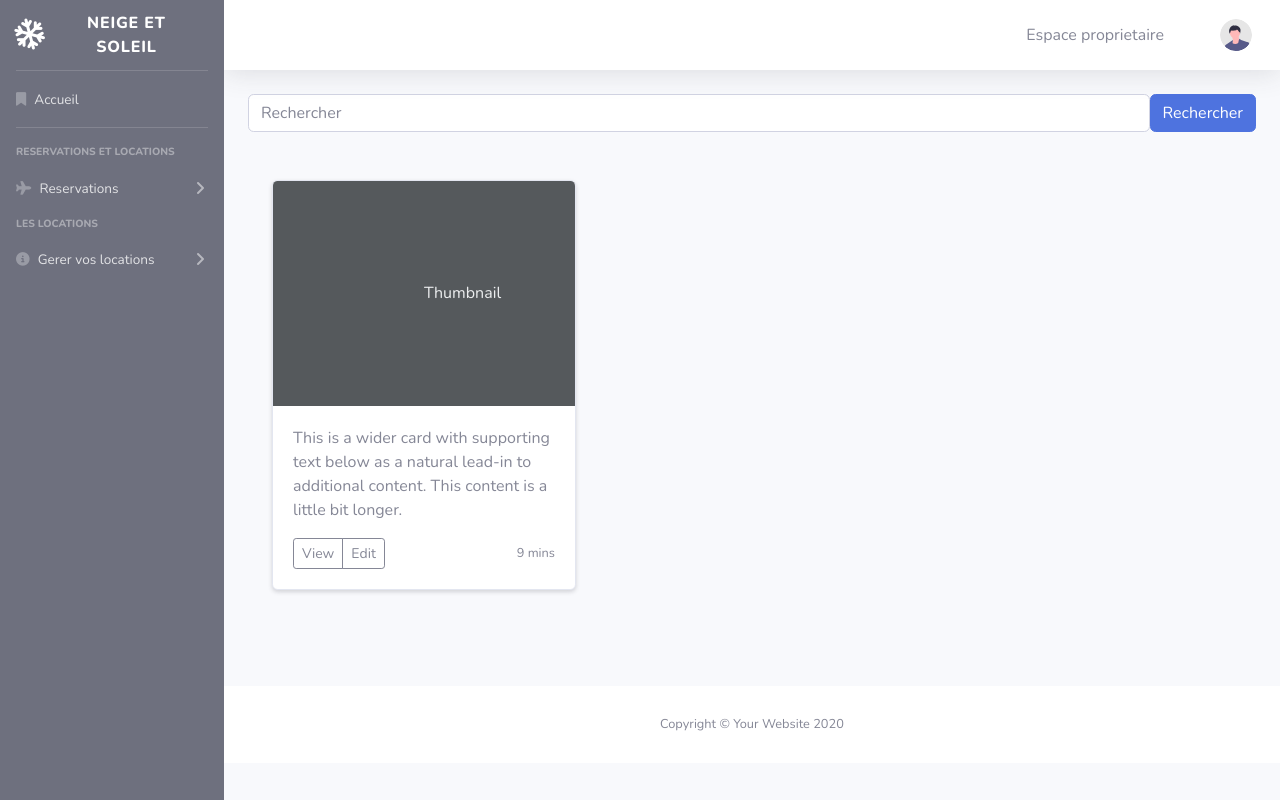
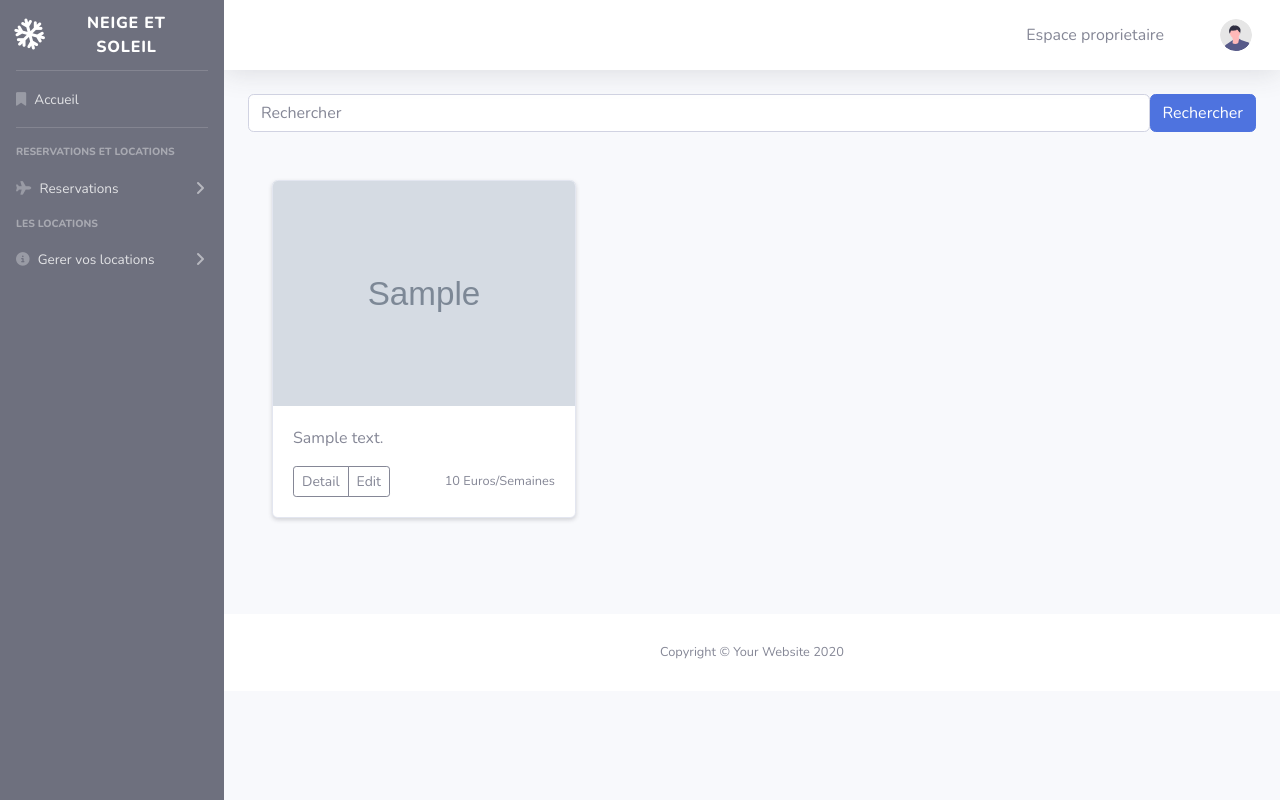
Before and after one commit to ShanAZIZ/neige_soleil_django, a Django app: template neige_soleil_app/templates/neige_soleil_app/home_main.html in a window 1280 px wide. Run offline with Django 3.2, Linux system fonts and the light colour scheme; the template is opened without the code that fills it: most values are stand-ins (such as "Sample title", 1, 10 or a date in 2020); grey boxes marked "Sample" are stand-in pictures; some libraries are stand-ins or nearby versions.

Commit message:
Rendu des locations dynamique grace au fichier liste_location et les parametres dans les vues correspondantes

```diff
--- a/neige_soleil_app/templates/neige_soleil_app/home_main.html
+++ b/neige_soleil_app/templates/neige_soleil_app/home_main.html
@@ -4,32 +4,5 @@
         <input class="form-control me-2" type="search" placeholder="Rechercher" aria-label="Rechercher">
         <button class="btn btn-primary" type="submit">Rechercher</button>
     </form>
-    <div class="album py-5 bg-light">
-        <div class="container">
-
-            <div class="row row-cols-1 row-cols-sm-2 row-cols-md-3 g-3">
-                {%  for i in row  %}
-                <div class="col">
-                    <div class="card shadow-sm">
-                        <svg class="bd-placeholder-img card-img-top" width="100%" height="225" xmlns="http://www.w3.org/2000/svg" role="img" aria-label="Placeholder: Thumbnail" preserveAspectRatio="xMidYMid slice" focusable="false"><title>Placeholder</title><rect width="100%" height="100%" fill="#55595c"/><text x="50%" y="50%" fill="#eceeef" dy=".3em">Thumbnail</text></svg>
-
-                        <div class="card-body">
-                            <p class="card-text">This is a wider card with supporting text below as a natural lead-in to additional content. This content is a little bit longer.</p>
-                            <div class="d-flex justify-content-between align-items-center">
-                                <div class="btn-group">
-                                    <button type="button" class="btn btn-sm btn-outline-secondary">View</button>
-                                    <button type="button" class="btn btn-sm btn-outline-secondary">Edit</button>
-                                </div>
-                                <small class="text-muted">9 mins</small>
-                            </div>
-                        </div>
-                    </div>
-                    <br><br>
-                </div>
-
-                {% endfor %}
-            </div>
-
-        </div>
-    </div>
+    {% include 'neige_soleil_app/liste_locations.html' %}
 {% endblock %}
--- a/neige_soleil_app/templates/neige_soleil_app/liste_locations.html
+++ b/neige_soleil_app/templates/neige_soleil_app/liste_locations.html
@@ -0,0 +1,28 @@
+{% load static %}
+<div class="album py-5 bg-light">
+    <div class="container">
+
+        <div class="row row-cols-1 row-cols-sm-2 row-cols-md-3 g-3">
+            {% for location in locations %}
+            <div class="col">
+                <div class="card shadow-sm">
+                    <img class="bd-placeholder-img card-img-top" width="100%" height="225"  role="img" aria-label="Placeholder: Thumbnail"  focusable="false" src="{{ location.locationimage_set.all.first.imageURL }}">
+
+                    <div class="card-body">
+                        <p class="card-text">{{ location.description_breve }}</p>
+                        <div class="d-flex justify-content-between align-items-center">
+                            <div class="btn-group">
+                                <button type="button" class="btn btn-sm btn-outline-secondary">Detail</button>
+                                <button type="button" class="btn btn-sm btn-outline-secondary">Edit</button>
+                            </div>
+                            <small class="text-muted">{{ location.prixlocation.prix }} Euros/Semaines</small>
+                        </div>
+                    </div>
+                </div>
+                <br><br>
+            </div>
+            {% endfor %}
+        </div>
+
+    </div>
+</div>
--- a/neige_soleil_app/views.py
+++ b/neige_soleil_app/views.py
@@ -49,8 +49,9 @@ def logoutPage(request):
 
 @login_required(login_url='login')
 def home_main(request):
+    locations = Location.objects.all()
     context = {
-        'row' : [1,2,3,4,5,6]
+        'locations': locations,
     }
     return render(request, 'neige_soleil_app/home_main.html', context)
 
```
Also changed, not shown: neige_soleil_app/models.py (+8 -0 lines), db.sqlite3.
